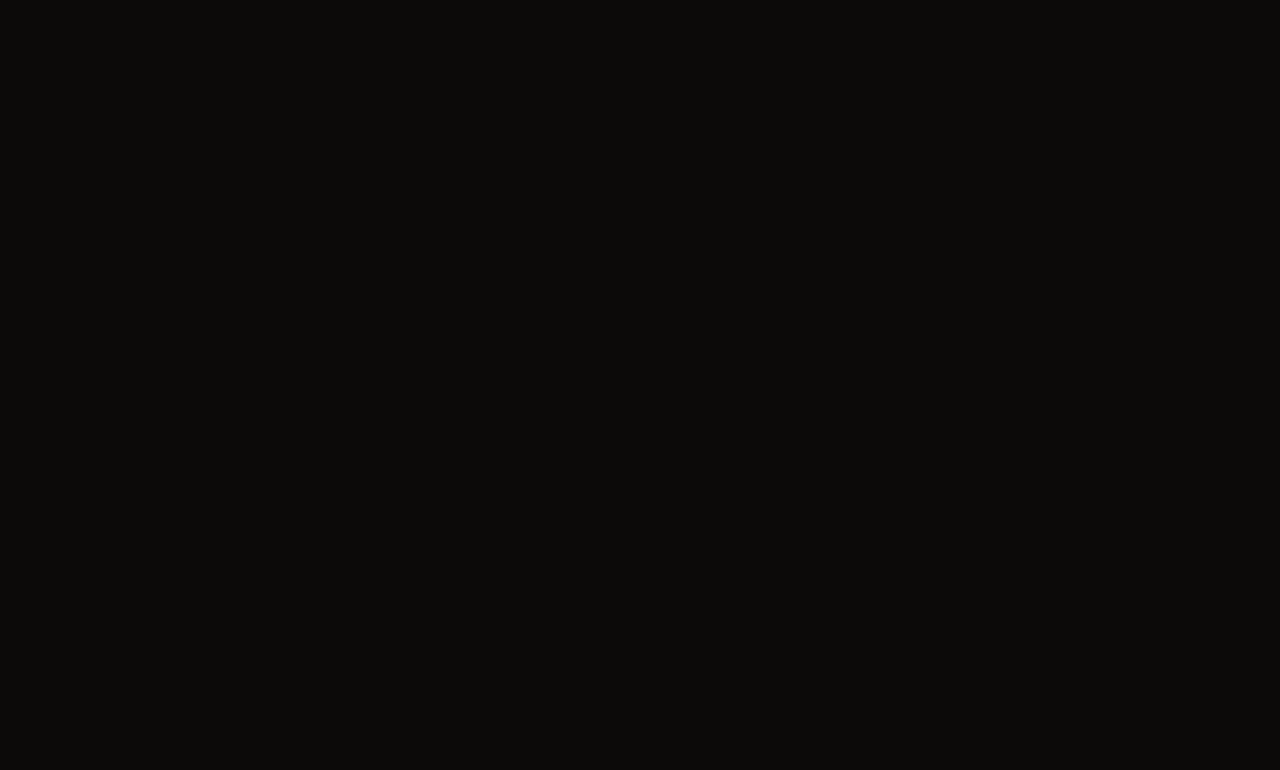
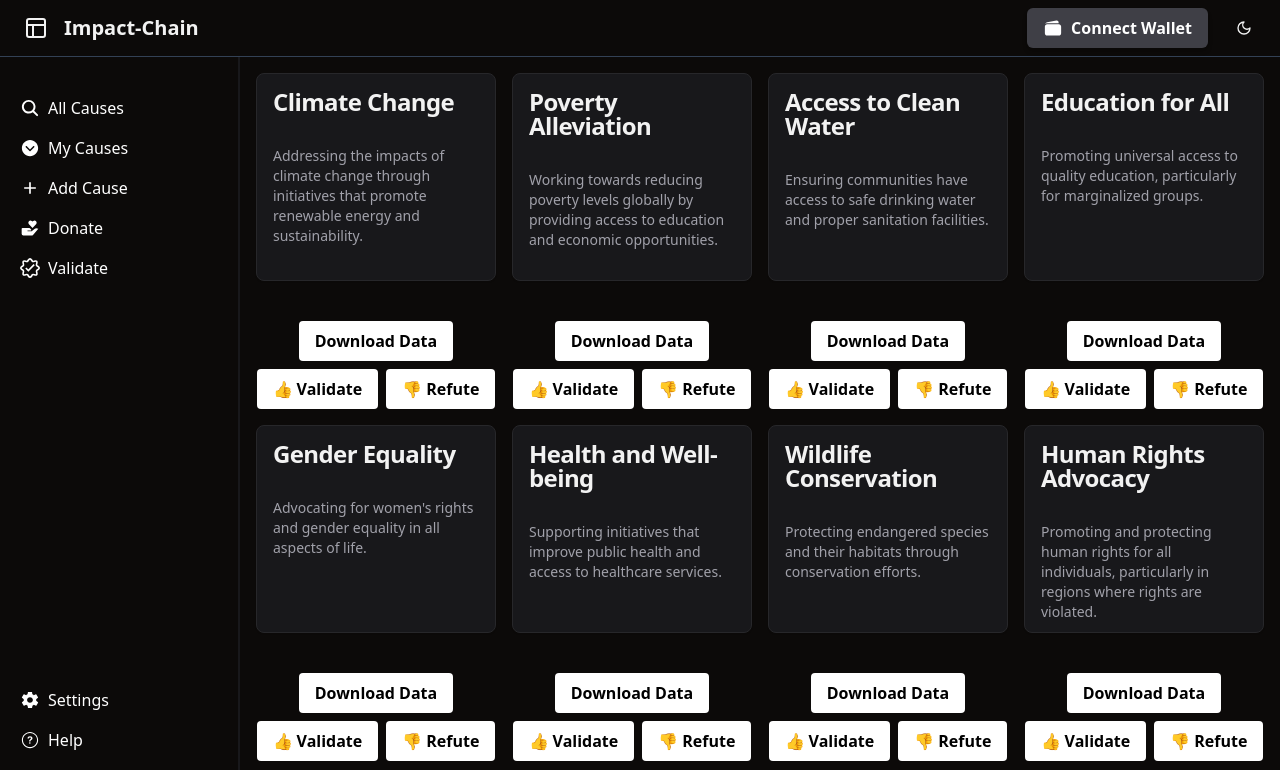
Before and after one commit to shrey-113/Impact-Chain, a React (Vite) app in the folder client/: page /contributor/validate in a window 1280 px wide. Before the commit this address had no page. Shown: the top 770 px of the page. Built offline with nearby package versions, Linux system fonts and the light colour scheme; what @coinbase/wallet-sdk would draw is missing.

Commit message:
finished the donate and validate pages

```diff
--- a/client/src/components/Donate.tsx
+++ b/client/src/components/Donate.tsx
@@ -22,7 +22,11 @@ export const Donate = () => {
   const [donatedCauses, setDonatedCauses] = useState<{ [key: number]: boolean }>({});
 
   const handleDonate = (id: number) => {
-    setDonatedCauses((prev) => ({ ...prev, [id]: true }));
+    // Show confirmation popup
+    const confirmed = window.confirm("You are about to stake 1 governance token for validation. Do you want to proceed?");
+    if (confirmed) {
+      setDonatedCauses((prev) => ({ ...prev, [id]: true }));
+    }
   };
 
   return (
--- /dev/null
+++ b/client/src/components/Validate.tsx
@@ -0,0 +1,70 @@
+import { useState, useEffect } from "react";
+import { UseCauseCard } from "./UseCauseCard.tsx";
+
+export const Validate = () => {
+  const [causes, setCauses] = useState([]);
+
+  // Retrieve causes from local storage
+  useEffect(() => {
+    // Fetch the JSON data from the public folder
+    fetch("/allCauses.json")
+      .then((response) => {
+        if (!response.ok) {
+          throw new Error("Failed to fetch causes");
+        }
+        return response.json();
+      })
+      .then((data) => setCauses(data))
+      .catch((error) => console.error("Error fetching causes:", error));
+  }, []);
+
+  // State to track validation
+  const [validatedCauses, setValidatedCauses] = useState<{ [key: number]: boolean }>({});
+
+  const handleThumbsUp = (id: number) => {
+    // Show confirmation alert
+    const confirmed = window.confirm("You are about to validate this cause. Do you want to proceed?");
+    if (confirmed) {
+      setValidatedCauses((prev) => ({ ...prev, [id]: true }));
+      alert("Thank you for validating!");
+    }
+  };
+
+  const handleThumbsDown = (id: number) => {
+    alert("You have declined to validate this cause.");
+  };
+
+  return (
+    <div className="grid grid-cols-1 sm:grid-cols-2 md:grid-cols-3 lg:grid-cols-4 gap-4 p-4 ml-60">
+      {causes.map((cause: any) => (
+        <div key={cause.id} className="flex flex-col justify-center items-center">
+          <UseCauseCard title={cause.title} description={cause.description} />
+          <button
+            className="bg-white text-black hover:bg-gray-200 font-semibold py-2 px-4 rounded mt-2"
+          >
+            Download Data
+          </button>
+          <div className="flex mt-2">
+            <button
+              onClick={() => handleThumbsUp(cause.id)}
+              className="bg-white text-black hover:bg-gray-200 font-semibold py-2 px-4 rounded mr-2 flex items-center"
+            >
+              <span className="mr-1">👍</span> {/* Thumbs up icon */}
+              Validate
+            </button>
+            <button
+              onClick={() => handleThumbsDown(cause.id)}
+              className="bg-white text-black hover:bg-gray-200 font-semibold py-2 px-4 rounded flex items-center"
+            >
+              <span className="mr-1">👎</span> {/* Thumbs down icon */}
+              Refute
+            </button>
+          </div>
+          {validatedCauses[cause.id] && (
+            <span className="mt-2 text-green-500">Validated</span>
+          )}
+        </div>
+      ))}
+    </div>
+  );
+};
--- a/client/src/consts/Navigation.tsx
+++ b/client/src/consts/Navigation.tsx
@@ -5,6 +5,8 @@ import { IoSearch } from "react-icons/io5";
 import { IoIosArrowDropdownCircle } from "react-icons/io";
 import { MdAdd } from "react-icons/md";
 import { BiSolidDonateHeart } from "react-icons/bi";
+import { GrValidate } from "react-icons/gr";
+
 
 
 
@@ -47,9 +49,15 @@ export const CONTRIBUTOR_DASHBOARD_SIDEBAR_LINKS = [
     },
     {
         key: 'donate',
-        label: 'donate',
+        label: 'Donate',
         path: '/contributor/donate',
         icon: <BiSolidDonateHeart />
+    },
+    {
+        key: 'validate',
+        label: 'Validate',
+        path: '/contributor/validate',
+        icon: <GrValidate />
     },
 ];
 
--- a/client/src/routes.tsx
+++ b/client/src/routes.tsx
@@ -10,6 +10,7 @@ import { AllCausesContributor } from "./components/AllCausesContributor";
 import { MyCauses } from "./components/MyCauses";
 import { MyCausesContributor } from "./components/MyCausesContributor";
 import { Donate } from "./components/Donate";
+import { Validate } from "./components/Validate";
 const AppRoutes: React.FC = () => {
   return (
     <Routes>
@@ -29,6 +30,7 @@ const AppRoutes: React.FC = () => {
         <Route path="mycauses" element={<MyCausesContributor />} />
         <Route path="addcause" element={<AddCauseForm />} />
         <Route path="donate" element={<Donate />} />
+        <Route path="validate" element={<Validate />} />
         {/* <Route path="cause/:id" element={<CauseDetailContributor />} /> New route for cause details */}
       </Route>
     </Routes>
```
